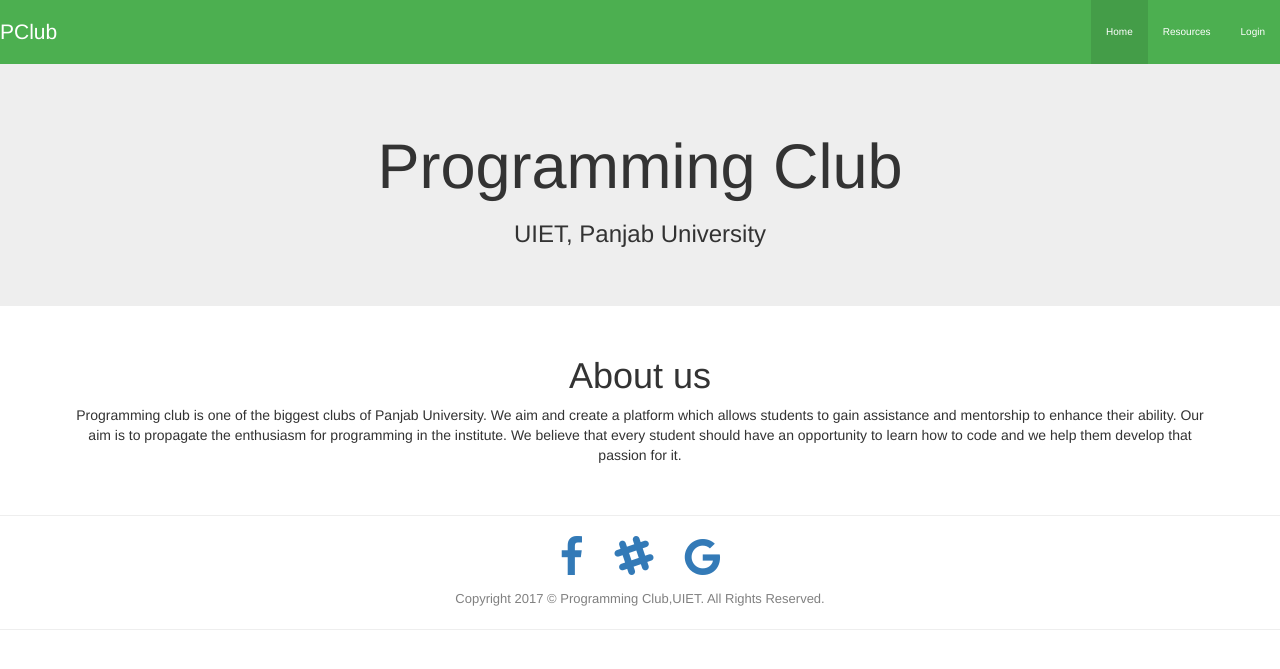
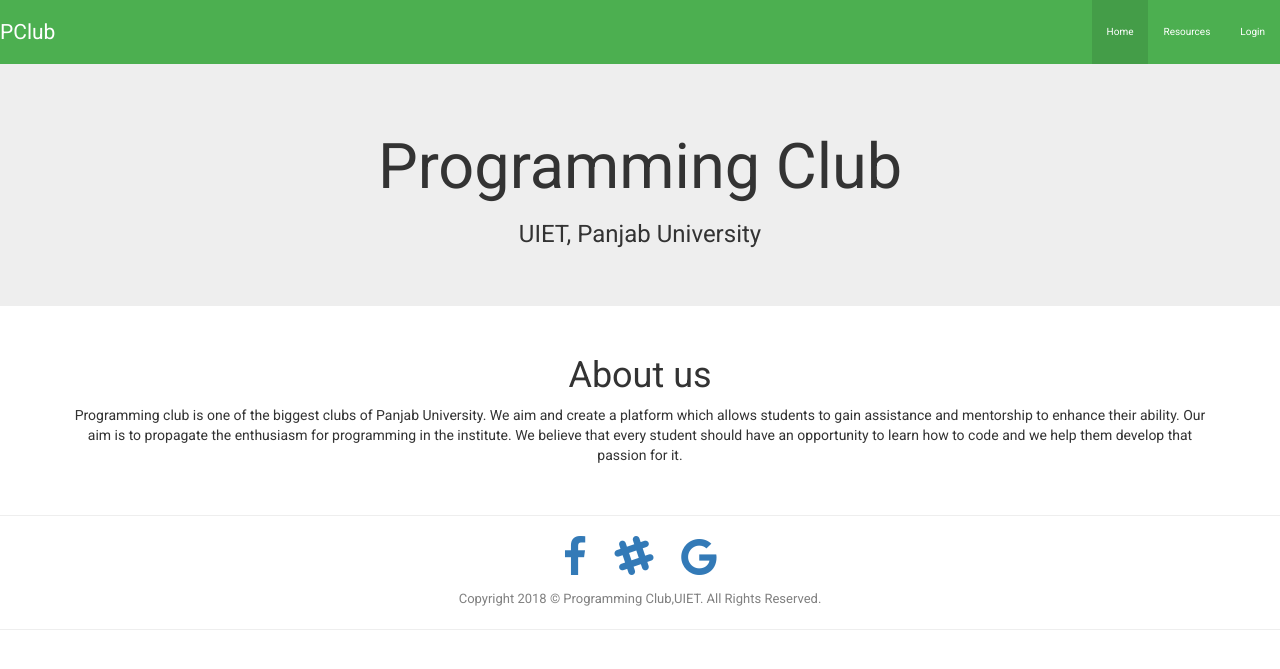
Before and after one commit to pclubuiet/website, a Django app: page /home/ in a window 1280 px wide. Shown: the top 669 px of the page. Run offline with Django 3.2, Linux system fonts and the light colour scheme; parts of the project's set-up code (start-up, migrations or seed data) failed here and were passed over; some libraries are stand-ins or nearby versions.

Commit message:
Add Roboto font

```diff
--- a/templates/base.html
+++ b/templates/base.html
@@ -12,7 +12,6 @@
     <!-- Latest compiled and minified CSS -->
     <link rel="stylesheet" href="https://cdnjs.cloudflare.com/ajax/libs/materialize/1.0.0-beta/css/materialize.min.css">
     <link rel="stylesheet" href="https://maxcdn.bootstrapcdn.com/bootstrap/3.3.7/css/bootstrap.min.css" integrity="sha384-BVYiiSIFeK1dGmJRAkycuHAHRg32OmUcww7on3RYdg4Va+PmSTsz/K68vbdEjh4u" crossorigin="anonymous">
-
     <!-- Optional theme -->
     <link rel="stylesheet" href="https://maxcdn.bootstrapcdn.com/bootstrap/3.3.7/css/bootstrap-theme.min.css" integrity="sha384-rHyoN1iRsVXV4nD0JutlnGaslCJuC7uwjduW9SVrLvRYooPp2bWYgmgJQIXwl/Sp" crossorigin="anonymous">
     <link rel = 'stylesheet' href="{% static 'home/base.css' %}">
@@ -21,6 +20,7 @@
     <link href="https://fonts.googleapis.com/icon?family=Material+Icons" rel="stylesheet">
     <link rel="stylesheet" type="text/css" href="{% static 'home/base.css' %}"/>
     <link rel="stylesheet" type="text/css" href="{% static 'registeration/bootstrap-social.css' %}"/>
+    <link href="https://fonts.googleapis.com/css?family=Roboto" rel="stylesheet">
     {% block styles %}
     {% endblock %}
     <!-- Latest compiled and minified JavaScript -->
@@ -34,9 +34,8 @@
     jQuery(".loader-wrapper").fadeOut(2500);
     });
     </script>
-
   </head>
-  <body  {% block body_style %} {% endblock %}>
+  <body  {% block body_style %} {% endblock %} style="font-family: 'Roboto', sans-serif;">
   <!--CSS Loader -->
     <div class="loader-wrapper">
       <div class="loader">
@@ -88,13 +87,11 @@
         <a href="https://tinyurl.com/pclubslack"><i class="fa fa-slack fa-3x"></i></a> &nbsp;&nbsp;&nbsp;&nbsp;&nbsp;&nbsp;
         <a href="mailto:pclubuiet@gmail.com"><i class="fa fa-google fa-3x"></i></a>
       </div>
-
-  <p align="justify"><font size="2px" color="grey"><center>Copyright 2017 &copy; Programming Club,UIET. All Rights Reserved. <br></center></font></p>
+      <p align="justify"><font size="2px" color="grey"><center>Copyright 2018 &copy; Programming Club,UIET. All Rights Reserved. <br></center></font></p>
       <hr/>
     </footer>
     {% block scripts %}
     {% endblock %}
-  </body>
     <script type="text/javascript">
     if (navigator.serviceWorker.controller) {
     console.log("Service worker already registererd");
@@ -108,4 +105,5 @@
     }
     $('.sidenav').sidenav();
     </script>
+  </body>
 </html>
```
Also changed, not shown: 1 other file. Lines whose indentation alone changed are shown as unchanged.
